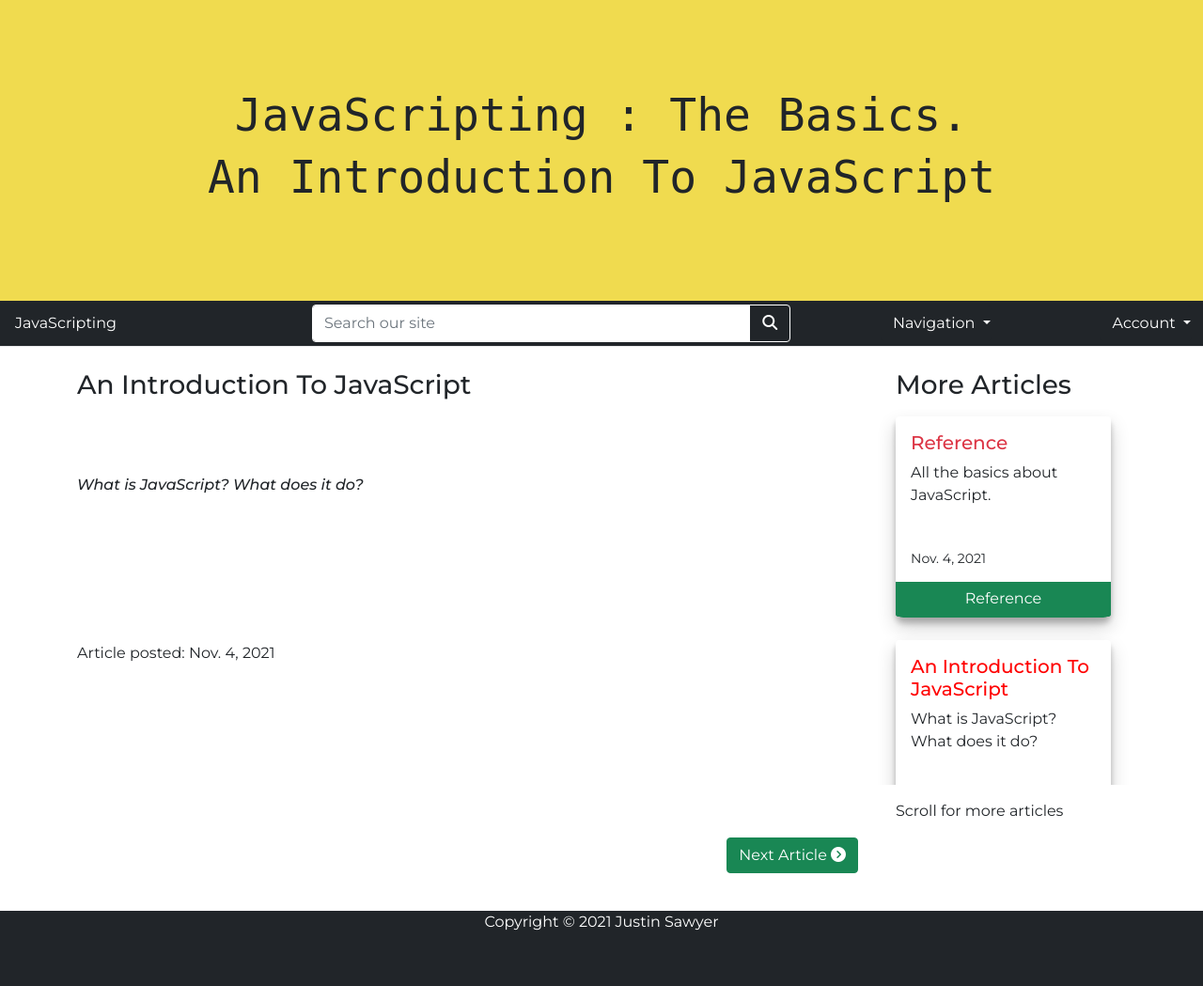
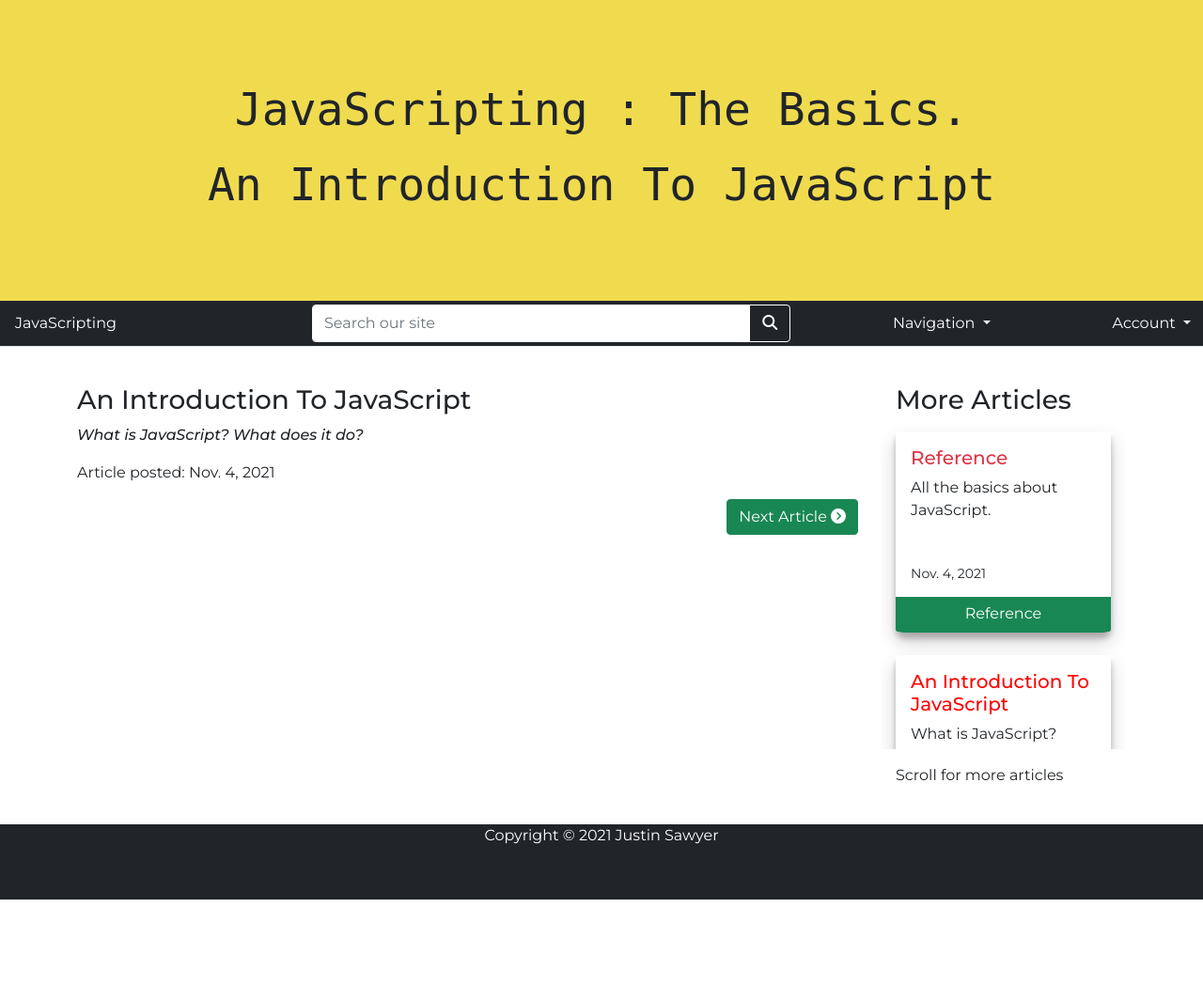
Before and after one commit to Justin-Sawyer/javascripting-home-vscode, a Django app: page /basics/1/ in a window 1280 px wide. Shown: the whole page at 94% size. After the commit the page ends 957 px from the top, so only its background shows below. Run offline with Django 3.2, Linux system fonts and the light colour scheme; data comes from the database, SQL or seed files in the repository; some libraries are stand-ins or nearby versions.

Commit message:
scrolling better but still not perfect - why does card height div have different heights?

```diff
--- a/basics/templates/basics/add_article.html
+++ b/basics/templates/basics/add_article.html
@@ -53,7 +53,7 @@
                     </div>
             </article>
         </div>
-        <div class="col-12 add-edit-article-article-nav-cards">
+        <!-- <div class="col-12 add-edit-article-article-nav-cards">
             <section class="article-nav-cards">
                 <h3>More Articles</h3>
                 <div class="row row-cols-1 row-cols-sm-2 row-cols-md-3 row-cols-lg-4 row-cols-xl-5 row-cols--xxl-6">
@@ -61,7 +61,7 @@
                 </div>
             </section>
             <p id="scroll-notice">Scroll for more articles</p>
-        </div>
+        </div> -->
     </div>
 </div>
 {% endblock%}
--- a/basics/templates/basics/article.html
+++ b/basics/templates/basics/article.html
@@ -5,11 +5,18 @@
 {% endblock %}
 
 {% block content %}
-<div class="container container-body mt-4 mb-4 flex">
+<div class="container container-body mt-4 mb-4">
     <div class="row">
-        <div class="col-12 col-lg-9 main-article-div order-1">
+        <div class="col-12 col-lg-9 mt-3">
+            <h3 class="main-title">{{ article.name }}</h3>
+        </div>
+        <div class="d-none d-lg-block col-lg-3 mt-3">
+            <h3 class="ps-3 more-articles">More Articles</h3>
+        </div>
+        <div class="col-12 col-lg-9 main-article-div">
             <article class="row main-article">
-                <h3 class="main-title">{{ article.name }}</h3>
+                <!-- <h3 class="main-title">{{ article.name }}</h3> -->
+                <div class="main-article-body">
                     {% if request.user.is_superuser %}
                     <small>
                         <a class="small text-info" href="{% url 'edit_article' article.id %}">Edit</a> |
@@ -45,18 +52,31 @@
                         </iframe>
                     {% endif %}
                     <p>Article posted: {{ article.date_added|date }}</p>
+                    <div class="next-previous-article-buttons">
+                        {% if prev_article %}
+                        <a role="button" class="btn btn-success float-start mb-3" href="/basics/{{prev_article}}">
+                            <i class="fas fa-chevron-circle-left"></i> Previous Article
+                        </a>
+                        {% endif %}
+                        {% if next_article %}
+                        <a role="button" class="btn btn-success float-end mb-3" href="/basics/{{next_article}}">
+                            Next Article <i class="fas fa-chevron-circle-right"></i>
+                        </a>
+                        {% endif %}
+                    </div>
+                </div>
             </article>
         </div>
-        <div class="col-12 col-lg-3 article-nav-cards-div order-3 order-lg-2">
-            <section>
-                <h3 class="ps-3 more-articles">More Articles</h3>
-                <div class="row row-cols-1 row-cols-sm-2 row-cols-md-3 row-cols-lg-1 article-nav-cards">
+        <div class="col-12 col-lg-3 article-nav-cards-div">
+            <section class="article-nav-cards">
+                <h3 class="more-articles d-lg-none">More Articles</h3>
+                <div class="row row-cols-1 row-cols-sm-2 row-cols-md-3 row-cols-lg-1 the-cards">
                     {% include 'basics/includes/basic-nav.html' %}
                 </div>
             </section>
             <p id="scroll-notice">Scroll for more articles</p>
         </div>
-        <div class="col-12 order-2 order-lg-3">
+        <!-- <div class="col-12 order-2 order-lg-3 next-previous-article-buttons-div">
             <div class="row">
                 <div class="col-12 col-lg-9">
                     <div class="next-previous-article-buttons">
@@ -73,7 +93,7 @@
                     </div>
                 </div>
             </div>
-        </div>
+        </div> -->
     </div>
 </div>
 {% endblock%}
@@ -84,4 +104,5 @@
     {% include 'basics/includes/titleDeferAsyncColor.html' %}
     {% include 'basics/includes/printToPage.html' %}
     {% include 'basics/includes/ifGist.html' %}
+    {% include 'includes/js/scrolling_articles_js.html' %}
 {% endblock %}
--- a/basics/templates/basics/articles.html
+++ b/basics/templates/basics/articles.html
@@ -9,8 +9,8 @@
     <div class="row">
         <div class="col-12 add-edit-article-article-nav-cards">
             <section class="article-nav-cards">
-                <h3>All Articles</h3>
-                <div class="row row-cols-1 row-cols-sm-2 row-cols-md-3 row-cols-lg-4 row-cols-xl-5 row-cols--xxl-6">
+                <h3 class="ms-2 me-2">All Articles</h3>
+                <div class="row row-cols-1 row-cols-sm-2 row-cols-md-3 row-cols-lg-4 row-cols-xl-5 row-cols--xxl-6 ms-0 me-0">
                     {% include 'basics/includes/basic-nav.html' %}
                 </div>
             </section>
--- a/static/css/base.css
+++ b/static/css/base.css
@@ -33,6 +33,10 @@
     font-size: 3em;
 }
 
+.typing-main {
+    margin-bottom: 0.5rem;
+}
+
 @media screen and (max-width: 50em) {
     .wrapper-top,
     .wrapper-bottom {
@@ -46,7 +50,7 @@
 
 @media screen and (max-width: 30em) {
     .wrapper-top,
-    wrapper-bottom {
+    .wrapper-bottom {
         height: 10vh;
     }
     .typing-main,
@@ -332,6 +336,36 @@
 
 /* -------------------------------------------------------------- Cards (not in main navigation */
 
+/*.more-articles-title {
+    margin-bottom: 12px;
+}
+
+.add-edit-article-article-nav-cards {
+    padding: 16px 16px;
+}
+
+@media screen and (max-width: 991px) {
+    #scroll-notice {
+        display: none;
+    }
+
+    .article-nav-cards {
+        margin: 0 16px;
+        overflow: hidden;
+    }
+
+    .article-nav-cards-div {
+        padding: 0 16px;
+    }
+
+    .main-article-div {
+        padding: 0 16px;
+    }
+
+    .add-edit-article-article-nav-cards-div {
+        padding: 16px;
+    }
+}*/
 @media screen and (max-width: 991px) {
     #scroll-notice {
         display: none;
--- a/templates/base.html
+++ b/templates/base.html
@@ -52,15 +52,18 @@
         <div class="row typewriter-row">
             <div class="wrapper-top">
                 <input type="hidden" id="typing-main-name" value="{% if title %}{{ title }}{% else %}JavaScripting{% endif %}">
-                <h1 class="typing-main" id="typing-main">
+                <h1 class="typing-main" style="display:none;">{{ title }}</h1>
+                <p class="typing-main" id="typing-main">
                     <!-- "Site : Section." goes here -->
-                </h1>
+                </p>
             </div>
             <div class="wrapper-bottom">
                 <input type="hidden" id="typing-sub-name" value="{{ pagename }}">
-                <h2 class="typing-sub" id="typing-sub">
+                <h2 class="typing-sub" style="display:none;">{{ pagename }}</h2>
+                <p class="typing-sub" id="typing-sub">
                     <!-- Page. -->
-                </h2>
+                </p>
+
             </div>
         </div>
         <!-- Nav Bar Row -->
@@ -143,7 +146,7 @@
 
     {% block postloadjs %}
         {% include 'includes/js/typewriter_js.html' %}
-        {% include 'includes/js/scrolling_articles_js.html' %}
+
         {% include 'includes/js/toasts_js.html' %}
         {% include 'includes/js/navigation_js.html' %}
         {% include 'includes/js/popovers_js.html' %}
--- a/templates/includes/js/scrolling_articles_js.html
+++ b/templates/includes/js/scrolling_articles_js.html
@@ -1,6 +1,15 @@
 <script>
+    $(document).ready(function() {
+        // Timeout function "guarantees" correct height for cards
+        setTimeout(function () {
+            // let mainArticleBody = $('.main-article-body').height();
+            // console.log(mainArticleBody)
             let leftHeight = $('.main-article').height();
-    let rightHeight = $('.article-nav-cards').height();
+            //console.log('leftHeight', leftHeight)
+            let rightHeight = $('section.article-nav-cards').height();
+            //console.log('righttHeight', rightHeight)
+            // let rightCardsHeight = $('.the-cards').height();
+            // console.log(rightCardsHeight)
             let gistScriptHeight;
             let leftHeightPx;
             let totalLeftHeight;
@@ -8,20 +17,51 @@
             if (gistScriptElement) {
                 gistScriptHeight = $("#gist-script").height();
                 totalLeftHeight = leftHeight + gistScriptHeight;
-            leftHeightPx = `${leftHeight + gistScriptHeight}px`;
-            console.log(leftHeightPx)
+                leftHeightPx = `${leftHeight + gistScriptHeight - 54}px`;
+                //console.log('gistScriptHeight', gistScriptHeight)
+                //console.log('leftHeight with gist', leftHeightPx)
             } else {
-            leftHeightPx = `${leftHeight}px`;
+                leftHeightPx = `${leftHeight - 54}px`;
+                //console.log('leftHeight without gist', leftHeightPx)
             }
 
             $('.article-nav-cards').css('max-height', leftHeightPx).css('overflow', 'scroll').css('overflow-x', 'hidden').css('padding', '0 16px');
             $('#scroll-notice').css('padding', '16px 0 0 16px');
 
-    let clientWidth = document.documentElement.clientWidth;
+            /*const hasScrollbar = document.body.scrollHeight > window.innerHeight
+            if (hasScrollbar) {
+                $('#scroll-notice').css('display', 'block');
+            } else {
+                $('#scroll-notice').css('display', 'none');
+            }*/
+            const scrollbarVisible = (element) => {
+                return element.scrollHeight > element.clientHeight;
+            }
+
+            // const p = document.querySelector('p')
+            const articleNavCards = document.querySelector('.article-nav-cards');
+            if (scrollbarVisible(articleNavCards)) {
+                $('#scroll-notice').css('display', 'block');
+            } else {
+                $('#scroll-notice').css('display', 'none');
+            }
+
+            /*for (let i = 1; i <= 100; i++) {
+                const p = document.createElement('p')
+                p.textContent = i
+                div.appendChild(p)
+            }*/
+
+            //console.log(scrollbarVisible(p))
+            // console.log(scrollbarVisible(hasScrollbar))
+
+            // let clientWidth = document.documentElement.clientWidth;
 
             // Hide notice when not needed
-    if ((leftHeight > rightHeight) || (totalLeftHeight > rightHeight)) {
-        $('#scroll-notice').css('display', 'none');
-        $('.article-nav-cards').css('overflow', 'hidden');
-    }
+            //if ((leftHeight > rightHeight) || (totalLeftHeight > rightHeight)) {
+            //    $('#scroll-notice').css('display', 'none');
+            //    $('.article-nav-cards').css('overflow', 'hidden');
+            //}
+        }, 50);
+    })
 </script>
--- a/templates/includes/js/typewriter_js.html
+++ b/templates/includes/js/typewriter_js.html
@@ -16,7 +16,7 @@
         $('.wrapper-bottom').css('color', 'black')
     }, delay + 50);
     $('.typing-sub').css('animation', `typing ${durationSub} steps(${typingSubLength})`);
-    $('.typing-sub').css('animation-delay', durationMain);*/$
+    $('.typing-sub').css('animation-delay', durationMain);*/
     let i = 0;
     let fullMainNameTxt =  document.getElementById('typing-main-name'); // 'JavaScripting : The Home Page.'
     let txt = fullMainNameTxt.value;
```
Also changed, not shown: basics/templates/basics/edit_article.html (+11 -2 lines), basics/templates/basics/includes/ifGist.html (+5 -5 lines), basics/templates/basics/includes/playground-in-tinymce-instructions.html (+11 -0 lines), home/templates/home/index.html (+6 -1 lines), 1 other file. Lines whose indentation alone changed are shown as unchanged.
